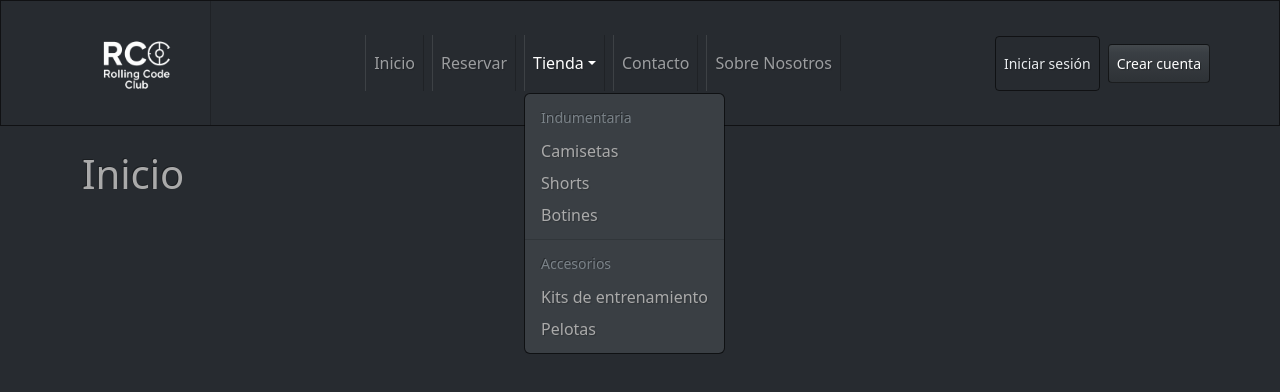
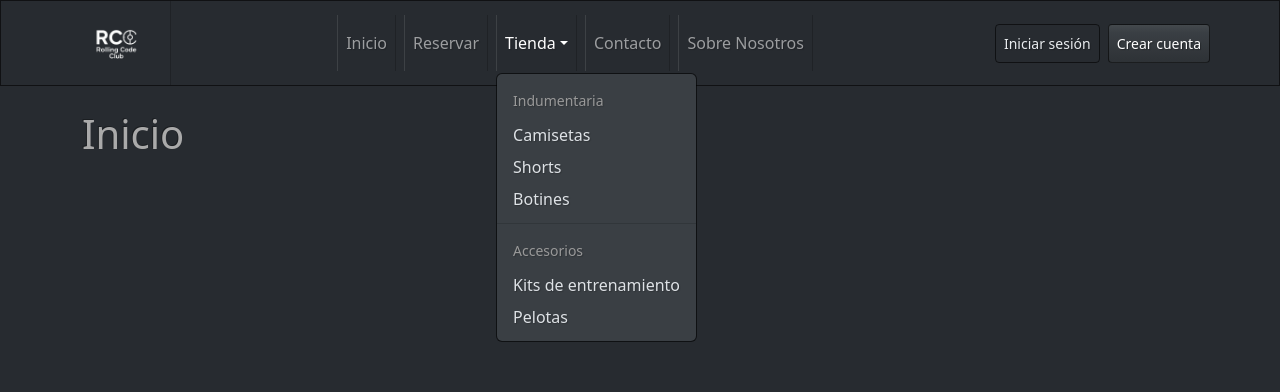
Before and after one commit to ximebarrientos/rollingCodeClub, a React (Vite) app: page / in a window 1280 px wide. Both pictures are taken after a click on the button "Tienda". Shown: the top 392 px of the page. Built offline with nearby package versions, Linux system fonts and the light colour scheme.

Commit message:
Corregi las etiquetas del navbar por etiquetas de componentes de react-boostrap

```diff
--- a/src/components/shared/Menu.jsx
+++ b/src/components/shared/Menu.jsx
@@ -1,73 +1,38 @@
+import { Navbar, Nav, NavDropdown, Container, Button } from "react-bootstrap";
+
+
 export default function Menu() {
   return (
-    <nav className="navbar navbar-expand-lg navbar-dark bg-dark" data-bs-theme="dark">
-      <div className="container">
-
-        <a href="#" className="navbar-brand d-flex align-items-center gap-2">
-          <img src="/logopngblanco.png" alt="Logo Rolling Code Club" height="100" />
+    <Navbar bg="dark" variant="dark" expand="lg" sticky="top">
+      <Container>
+        <Navbar.Brand href="#" className="d-flex align-items-center gap-2">
+          <img src="/logopngblanco.png" alt="Logo Rolling Code Club" height="60" />
           <span className="fw-bold"></span>
-        </a>
-
-        <button
-          className="navbar-toggler"
-          type="button"
-          data-bs-toggle="collapse"
-          data-bs-target="#mainNavbar"
-          aria-controls="mainNavbar"
-          aria-expanded="false"
-          aria-label="Toggle navigation"
-        >
-          <span className="navbar-toggler-icon" />
-        </button>
-
-        <div className="collapse navbar-collapse" id="mainNavbar">
-          <ul className="navbar-nav mx-lg-auto mb-2 mb-lg-0 gap-2">
-            <li className="nav-item">
-              <a href="#" className="nav-link">Inicio</a>
-            </li>
-            <li className="nav-item">
-              <a href="#" className="nav-link">Reservar</a>
-            </li>
-
-            <li className="nav-item dropdown">
-              <a
-                href="#"
-                className="nav-link dropdown-toggle"
-                id="tiendaDropdown"
-                role="button"
-                data-bs-toggle="dropdown"
-                aria-expanded="false"
-              >
-                Tienda
-              </a>
-              <ul className="dropdown-menu" aria-labelledby="tiendaDropdown">
-                <li><h6 className="dropdown-header">Indumentaria</h6></li>
-                <li><a href="#" className="dropdown-item">Camisetas</a></li>
-                <li><a href="#" className="dropdown-item">Shorts</a></li>
-                <li><a href="#" className="dropdown-item">Botines</a></li>
-
-                <li><hr className="dropdown-divider" /></li>
-
-                <li><h6 className="dropdown-header">Accesorios</h6></li>
-                <li><a href="#" className="dropdown-item">Kits de entrenamiento</a></li>
-                <li><a href="#" className="dropdown-item">Pelotas</a></li>
-              </ul>
-            </li>
-
-            <li className="nav-item">
-              <a href="#" className="nav-link">Contacto</a>
-            </li>
-            <li className="nav-item">
-              <a href="#" className="nav-link">Sobre Nosotros</a>
-            </li>
-          </ul>
-
-          <div className="d-flex align-items-center gap-2">
-            <a href="#" className="btn btn-outline-light btn-sm py-3">Iniciar sesión</a>
-            <a href="#" className="btn btn-primary btn-sm py-2">Crear cuenta</a>
+        </Navbar.Brand>
+        <Navbar.Toggle aria-controls="mainNavbar" />
+        <Navbar.Collapse id="mainNavbar">
+          <Nav className="mx-lg-auto mb-2 mb-lg-0 gap-2">
+            <Nav.Link href="erro">Inicio</Nav.Link>
+            <Nav.Link href="#">Reservar</Nav.Link>
+            <NavDropdown title="Tienda" id="tiendaDropdown" menuVariant="dark">
+              <NavDropdown.Header>Indumentaria</NavDropdown.Header>
+              <NavDropdown.Item href="#">Camisetas</NavDropdown.Item>
+              <NavDropdown.Item href="#">Shorts</NavDropdown.Item>
+              <NavDropdown.Item href="#">Botines</NavDropdown.Item>
+              <NavDropdown.Divider />
+              <NavDropdown.Header>Accesorios</NavDropdown.Header>
+              <NavDropdown.Item href="#">Kits de entrenamiento</NavDropdown.Item>
+              <NavDropdown.Item href="#">Pelotas</NavDropdown.Item>
+            </NavDropdown>
+            <Nav.Link href="#">Contacto</Nav.Link>
+            <Nav.Link href="#">Sobre Nosotros</Nav.Link>
+          </Nav>
+          <div className="d-flex align-items-center gap-2 ms-lg-3 mt-3 mt-lg-0">
+            <Button variant="outline-light" size="sm" className="py-2">Iniciar sesión</Button>
+            <Button variant="primary" size="sm" className="py-2">Crear cuenta</Button>
           </div>
-        </div>
-      </div>
-    </nav>
+        </Navbar.Collapse>
+      </Container>
+    </Navbar>
   );
 }
```
